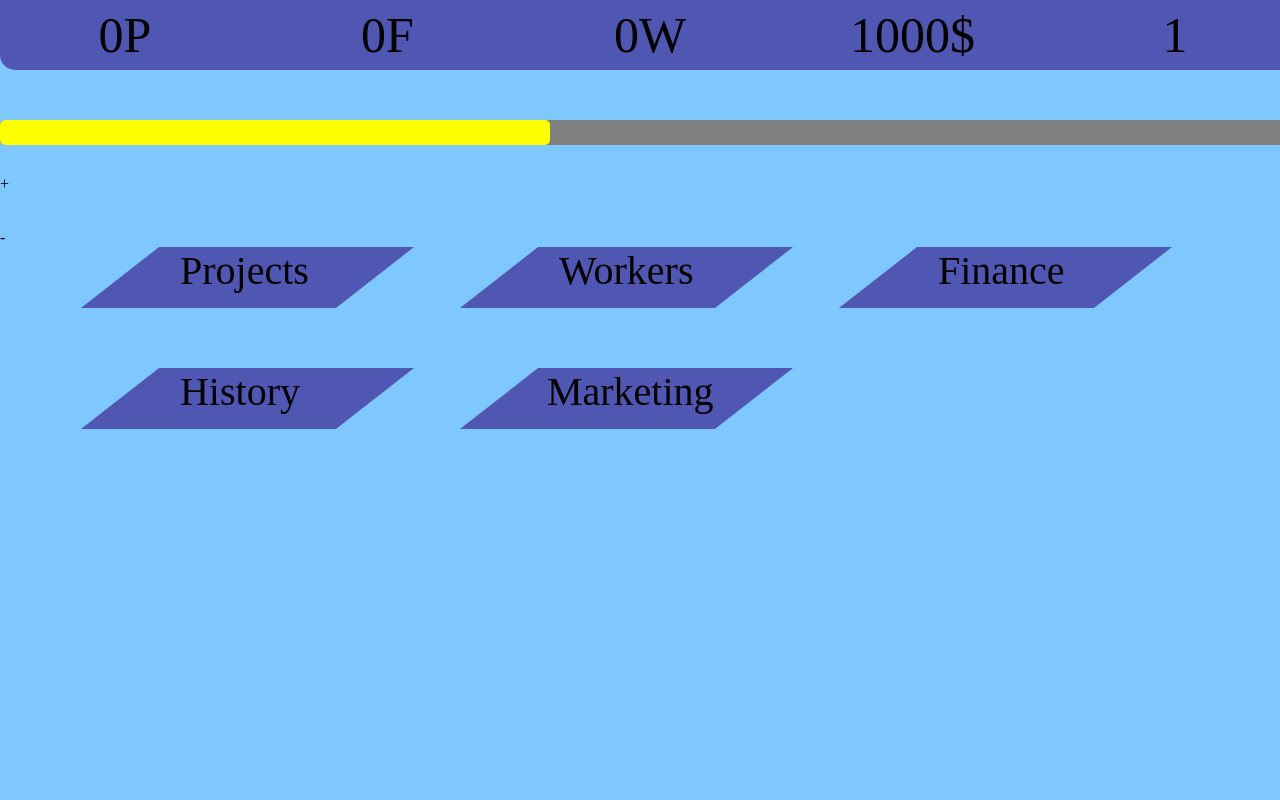
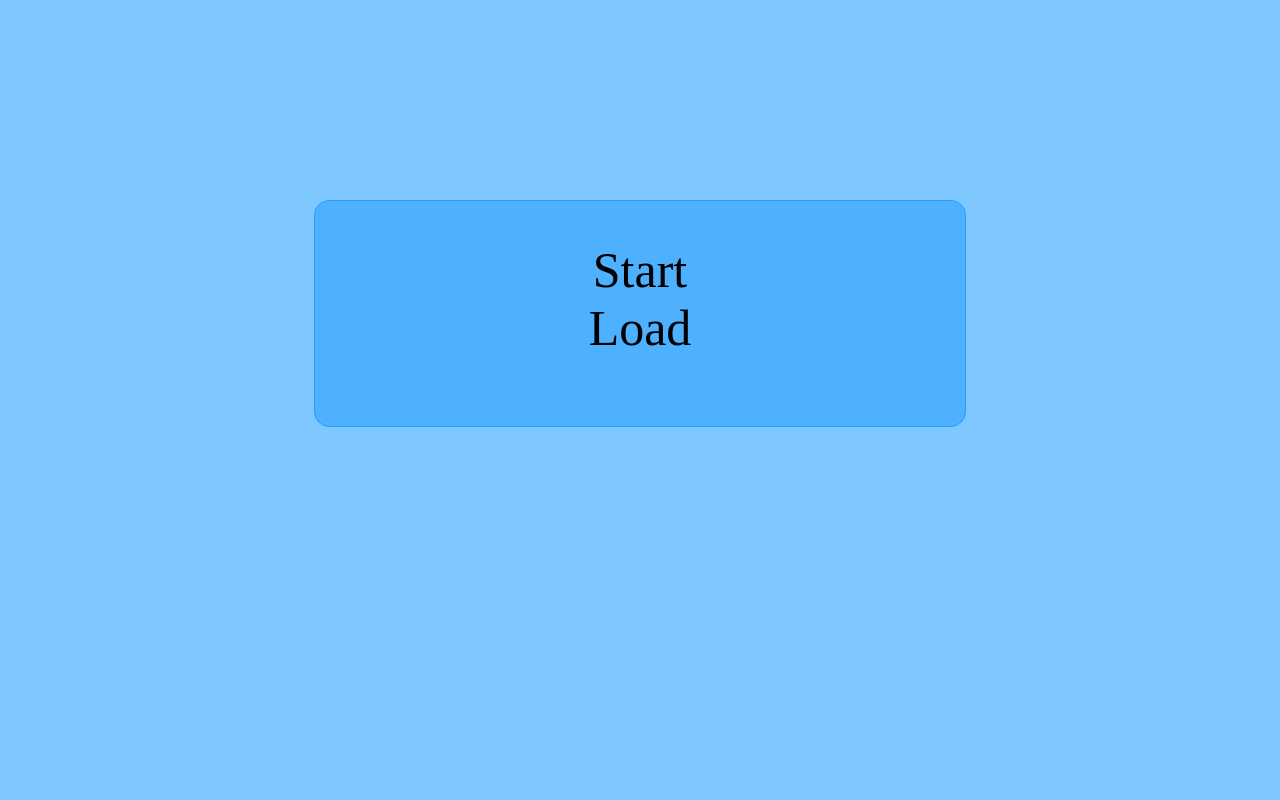
Before and after one commit to ovchildmy/In-the-development, a PHP site: page / in a window 1280 px wide. Run offline with PHP 8.4, Linux system fonts and the light colour scheme.

Commit message:
Saving update

```diff
--- a/StartUp Story/css/core.css
+++ b/StartUp Story/css/core.css
@@ -34,6 +34,53 @@ body{
     right: 0;
 	background: linear-gradient(rgba(0,0,0,0.6),rgba(0,0,0,0.6));
 	height: 100px;
+}
+
+.startMenuWrap{
+	width: 100%;
+	height: 100%;
+	position: absolute;
+	z-index: 999;
+	background: #7FC7FF;
+}
+
+.startMenu{
+	font-size: 50px;
+	text-align: center;
+	position: absolute;
+	top: 0;
+	bottom: 0;
+	left: 0;
+	right: 0;
+	margin: 200px auto;
+	background: #4DB1FF;
+	border: 1px solid #249FFF;
+	border-radius: 15px;
+	padding-top: 40px;
+	width: 650px;
+	height: 185px;
+}
+
+.startMenu div{
+	margin-top: 15px;
+	width: 104px;
+	margin: 0 auto;
+	cursor: pointer;
+}
+
+.startMenu div:hover{
+	color: #003366;
+}
+
+.saveBlock{
+	width: 60px;
+	height: 60px;
+	/*background: white;*/
+	border-radius: 15px;
+	position: absolute;
+	right: 0;
+	top: 0;
+	cursor: pointer;
 }
 
 .header{
--- a/StartUp Story/css/workers.css
+++ b/StartUp Story/css/workers.css
@@ -61,11 +61,6 @@
 	color: #535353;
 }
 
-.workerMenu>input{
-	width: 400px;
-	cursor: pointer;
-}
-
 .workerSalary{
 	color: #004400;
 }
@@ -77,6 +72,29 @@
 	cursor: pointer;
 }
 
+.workerMenuClose:hover{
+	background: #646464;
+}
+
+.workerMenuClose:active{
+	background: #535353;
+}
+
 .workers{
 	cursor: pointer;
 }
+
+.workInput{
+	height: 27px;
+    width: 150px;
+    border-radius: 5px;
+    font-size: 24px;
+    margin-bottom: 15px;
+}
+
+.buttonWork{
+    width: 23px;
+    height: 23px;
+    border-radius: 5px;
+    background: #959292;
+}
--- a/StartUp Story/index.html
+++ b/StartUp Story/index.html
@@ -7,6 +7,7 @@
 	<link rel="stylesheet" type="text/css" href="css/marketing.css">
 	<link rel="stylesheet" type="text/css" href="css/projects.css">
 	<link rel="stylesheet" type="text/css" href="css/workers.css">
+	<link rel="shortcut icon" href="img/favicon.png" type="img/png">
 	<title>StartUp</title>
 	<meta charset="utf-8">
 </head>
@@ -20,12 +21,27 @@
 		<div class="startNextBut">-></div>
 	</div>
 
+	<div class="startMenuWrap">																				<!--	startMenu  -->
+		<div class="startMenu">
+			<div class="startGame">Start</div>
+			<div class="loadGame">Load</div>
+		</div>
+	</div>
+
 	<div class="header">
 		<div class="productCount" title="Products"><span class="projectCount">0</span>P</div>
 		<div class="fanCount" title="Fans"><span>0</span>F</div>
-		<div class="workerCount" title="Workers"><span>0</span>W</div>
+		<div class="workerCount" title="Workers">0W</div>
 		<div class="moneyCount" title="Money"><span class="moneyCountNumber">1000</span>$</div>
 		<div class="currentDay">1</div>
+	</div>
+
+	<div> 																									<!-- Save Warning -->
+
+	</div>
+
+	<div class="saveBlock">																						<!-- Save блок -->
+		<img class="saveImg" title="Save" src="img/saveImg.png">
 	</div>
 
 	<div class="dayBar">
--- a/StartUp Story/js/core.js
+++ b/StartUp Story/js/core.js
@@ -80,6 +80,7 @@ function dayFunction(){
 
 		if($(".dayStatus").css('width') == "1300px"){
 			financeLine();
+			salaryToWorkers();
 			$(".dayStatus").css('width', '0px');
 			$(".currentDay").html(+currentDay+1)
 
@@ -92,11 +93,10 @@ function dayFunction(){
 			month = 1;
 			year += 1;
 		}
-		$(".currentDay").attr('title', year+' year, '+ month+' month, '+ day+' day')
+		$(".currentDay").attr('title', year+' year, '+ month+' month, '+ day+' day');
 	},12)
 }
 
-dayFunction();
 
 //////////////////////////////////////////////////////
 //Открытие Menu после клика на соответсвующий блок
@@ -109,3 +109,77 @@ $(".blockLink").on('click', function(){
 		}
 	}
 })
+
+///////////////////////////////
+///Начало игры
+
+
+var dayStatusFunc = setInterval(function(){	if($('.startMenuWrap').css("display") != "none"){$('.dayStatus').css("width", 0)}},30);
+
+setInterval(function(){	if($('.startMenuWrap').css("display") != "none"){$('.dayStatus').css("width", 0)}},30)
+
+$('.startGame').on('click',function(){
+	$('.startMenuWrap').hide();
+	$('.moneyCountNumber').text(1000);
+	clearInterval(dayStatusFunc);
+	dayFunction();
+
+
+})
+
+
+////////////////////////////
+/// Сохранение игры
+
+$('.saveImg').on('click',function(){
+	var workerCount = $(".workerCount").text();
+	workerCount = parseInt(workerCount);
+	var fanCount = $(".fanCount").text();
+	fanCount = parseInt(fanCount);
+
+
+	localStorage.setItem("money", +$('.moneyCountNumber').text())
+	localStorage.setItem("day", +$(".currentDay").text())
+	localStorage.setItem("fans", fanCount)
+	localStorage.setItem("products", +$('.projectCount').text())
+	localStorage.setItem("workers", workerCount);
+
+
+	///////////// Day title
+
+	var dayTitle = $(".currentDay").attr("title");
+	localStorage.setItem("dayTitle", dayTitle);
+
+})
+
+
+//////////////////////////////
+/// Загрузка игры
+
+
+$(".loadGame").on("click",function(){
+	$('.startMenuWrap').hide();
+	clearInterval(dayStatusFunc);
+	dayFunction();
+
+	var money = localStorage.getItem("money"); 	   //----
+	var day = localStorage.getItem("day");			 ////
+	var fans = localStorage.getItem("fans");			//
+	var products = localStorage.getItem("products"); 	//	Загрузка headr`a
+	var workers = localStorage.getItem("workers");		//
+	$('.moneyCountNumber').text(money);					//
+	$('.currentDay').text(day);							//
+	$('.fanCount').text(fans+"F");						//
+	$('.projectCount').text(products);				 ///
+	$('.workerCount').text(workers+"W"); 			//----
+
+
+
+	///////////// Day title
+
+	var dayTitle = localStorage.getItem("dayTitle");
+	$(".currentDay").attr("title", dayTitle);
+
+
+	console.log(money)
+})
--- a/StartUp Story/js/finance.js
+++ b/StartUp Story/js/finance.js
@@ -74,7 +74,7 @@ function financeLine(){
 }
 
 setInterval(function(){
-console.log($(".financeLine").css('width'))
+// console.log($(".financeLine").css('width'))
 
 },1000)
 
--- a/StartUp Story/js/project.js
+++ b/StartUp Story/js/project.js
@@ -20,7 +20,7 @@ $(".proejctAccept").on('click',function(){
 
 	if(takeName != ""){
 
-			$('.historyTableProjects').append('<tr class="projectTr project_'+takeName+'"><td class="nameProjectTd">'+ $('#nameProject').val() +'</td><td>'+ typePr  +'</td><td class="famousProject">'+ '-' +'</td><td>'+ 'come soon' +'</td></tr>')
+			$('.historyTableProjects').append('<tr class="projectTr project_'+takeName+'"><td class="nameProjectTd">'+ $('#nameProject').val() + "<span class='effortProject' title='effort'> ("+ $(".rangeInput").val() +")</span>" +'</td><td>'+ typePr  +'</td><td class="famousProject">'+ '-' +'</td><td>'+ 'come soon' +'</td></tr>')
 		$('#nameProject').val("")
 
 
```
Also changed, not shown: other parts of StartUp Story/index.html (+17 -12 lines), StartUp Story/js/workers.js (added, +79 -0 lines), StartUp Story/img/favicon.png (added), StartUp Story/img/saveImg.png (added).
